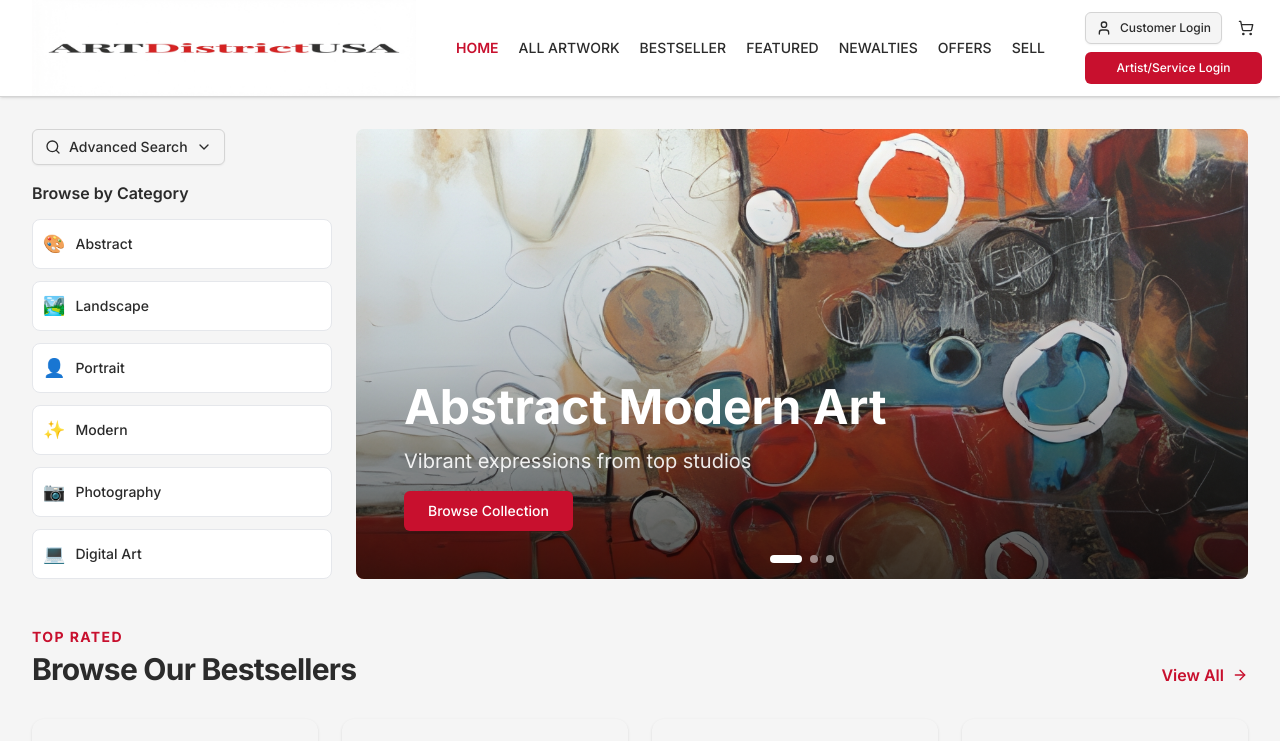
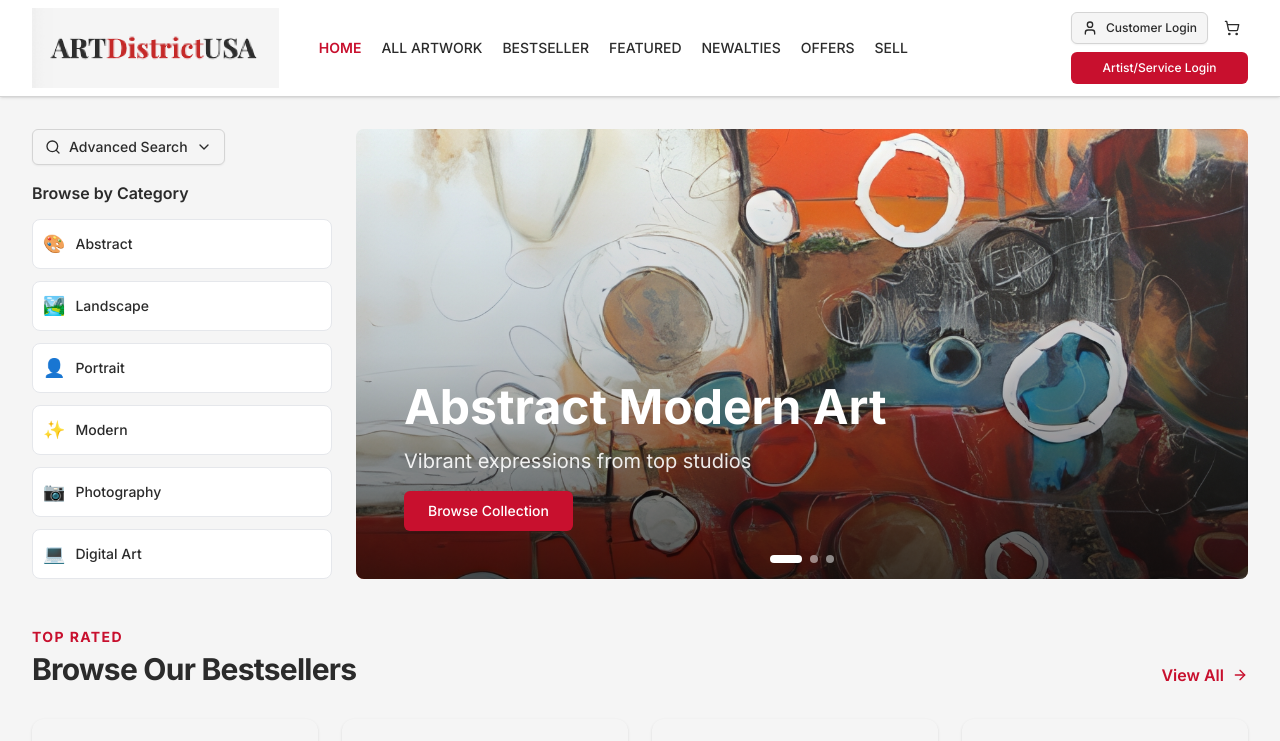
Before and after one commit to HEKA-ADUSA/artdistrictusa-frontend, a Next.js app: page / in a window 1280 px wide. Shown: the top 741 px of the page. Built offline with nearby package versions, Linux system fonts and the light colour scheme; grey boxes are pictures that could not be loaded.

Commit message:
Fix logo proportions: use user mockup with correct 3:1 aspect ratio

```diff
--- a/src/components/shared/Footer.tsx
+++ b/src/components/shared/Footer.tsx
@@ -105,9 +105,9 @@ export function Footer() {
                             <Image
                                 src="/logo-new.png"
                                 alt="ARTDistrictUSA"
-                                width={320}
-                                height={80}
-                                className="h-14 w-auto"
+                                width={432}
+                                height={140}
+                                className="h-16 w-auto"
                             />
                         </Link>
                         <p className="text-gray-400 text-sm">
--- a/src/components/shared/Navbar.tsx
+++ b/src/components/shared/Navbar.tsx
@@ -30,9 +30,9 @@ export function Navbar() {
                     <Image
                         src="/logo-new.png"
                         alt="ARTDistrictUSA"
-                        width={480}
-                        height={120}
-                        className="h-24 w-auto"
+                        width={432}
+                        height={140}
+                        className="h-20 w-auto"
                         priority
                     />
                 </Link>
```
Also changed, not shown: public/logo-new.png.
